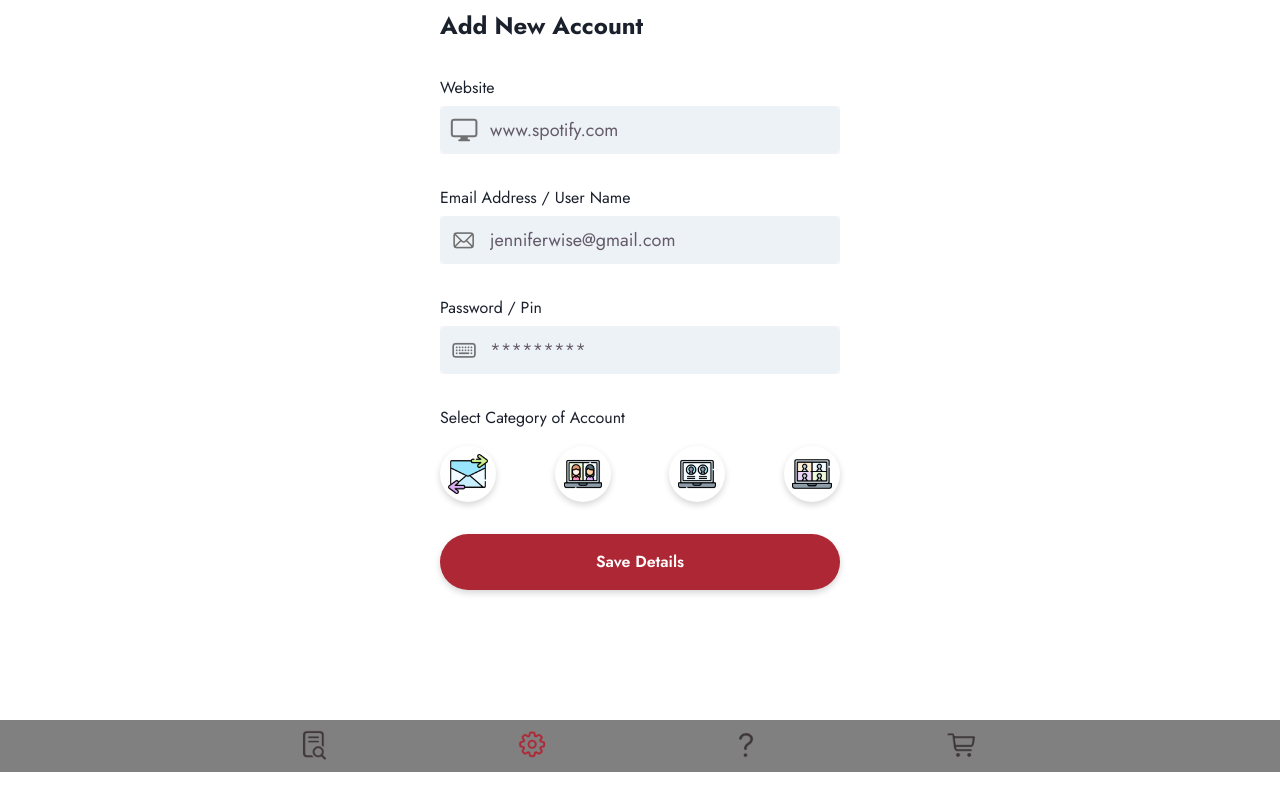
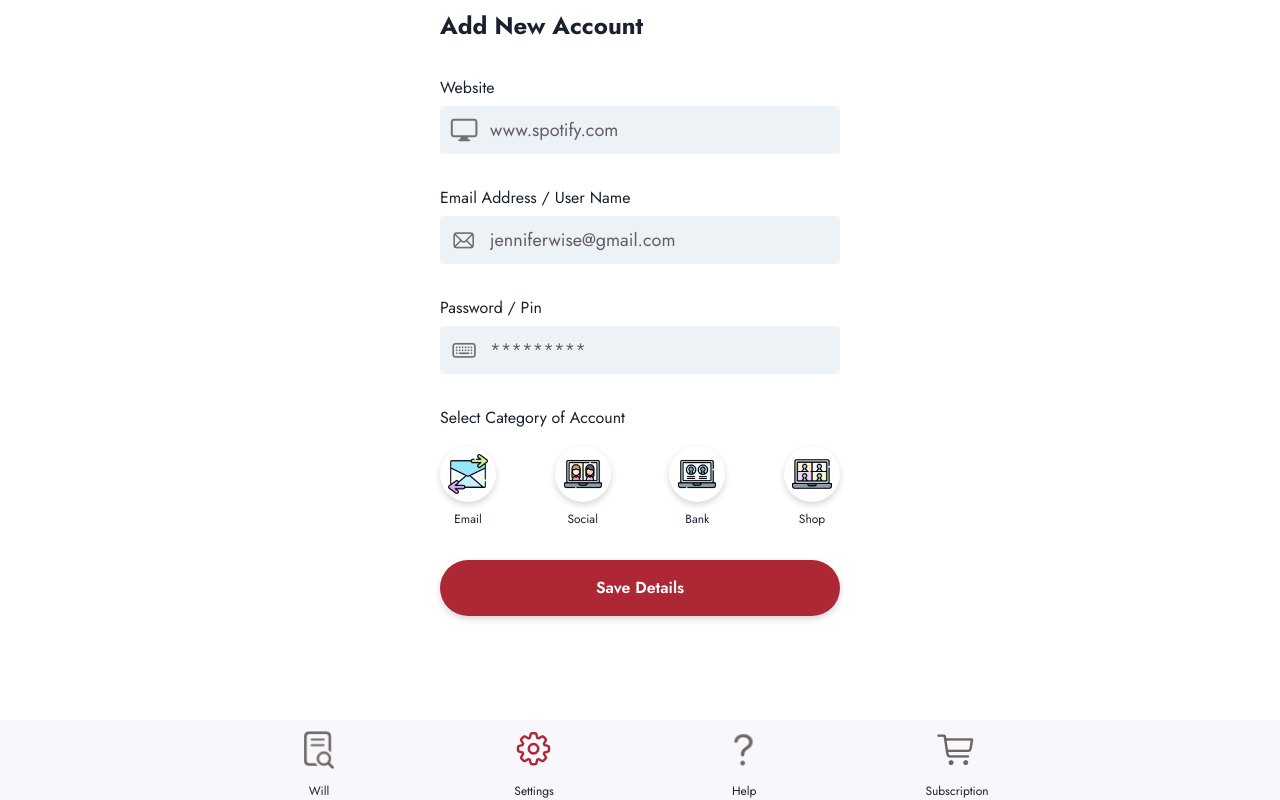
Before and after one commit to alexandravelez-ux-ui/exitpass, a React (Create React App) app: page /createAccount in a window 1280 px wide. Shown: the part 200-1000 px from the top of the page. Before the commit the page ends 972 px from the top, so only its background shows below. Built offline with nearby package versions, Linux system fonts and the light colour scheme.

Commit message:
Einstein rules

```diff
--- a/src/CreateAccount/index.js
+++ b/src/CreateAccount/index.js
@@ -15,6 +15,43 @@ import willURL from './will.png'
 import sunset from './sunset.jpg'
 import sunsetMask from './sunsetMask.svg'
 
+const accountCategories = [
+    {
+        url: mail2URL,
+        name: "Email",
+    },
+    {
+        url: talkURL,
+        name: "Social",
+    },
+    {
+        url: videoURL,
+        name: "Bank",
+    },
+    {
+        url: meetingURL,
+        name: "Shop",
+    }
+]
+
+const footerLabels = [
+    {
+        url: willURL,
+        name: "Will",
+    },
+    {
+        url: settingsURL,
+        name: "Settings",
+    },
+    {
+        url:  helpURL,
+        name: "Help",
+    },
+    {
+        url: subscriptionURL,
+        name: "Subscription",
+    }
+]
 export default function () {
     return (
         <Flex fontFamily="Jost" align="center" direction="column">
@@ -52,19 +89,29 @@ export default function () {
                 <Text mt="32px" fontSize="16px" fontWeight="medium">Select Category of Account</Text>
                 <Flex mt="16px" width="100%" justify="space-between" direction="row">
                     {
-                        [
-                           mail2URL, talkURL, videoURL, meetingURL
-                        ].map(url => <Circle size="56px" bg="white" filter="drop-shadow(0 3px 0.20rem rgba(0, 0, 0, .16))"><Image src={url}/></Circle>)
+                        accountCategories.map(({url, name}) =>
+                            <Flex align="center" direction="column">
+                                <Circle size="56px" bg="white" filter="drop-shadow(0 3px 0.20rem rgba(0, 0, 0, .16))">
+                                    <Image src={url}/>
+                                </Circle>
+                                <Text mt="8px" fontSize="12px" fontWeight="medium">
+                                    {name}
+                                </Text>
+                            </Flex>)
                     }
                 </Flex>
                 <Button mt="32px" color="#fff" _hover={{bg:"#AE2735"}} bg="#AE2735" height="56px" borderRadius="28px" filter="drop-shadow(0 3px 0.20rem rgba(0, 0, 0, .16))">Save Details</Button>
             </Flex>
-            <Flex background="gray" width="100%" align="center" direction="column">
+            <Flex background="#F8F7FB" width="100%" align="center" direction="column">
                 <Flex justify="space-between" minWidth="700px" direction="row">
                     {
-                        [
-                            willURL, settingsURL, helpURL, subscriptionURL
-                        ].map(url => <Image h="32px" margin="10px" src={url}/> )
+                        footerLabels.map(({url, name}) =>
+                            <Flex align="center" direction="column">
+                                <Image h="42px" margin="10px" src={url}/>
+                                <Text fontSize="12px" fontWeight="medium">
+                                    {name}
+                                </Text>
+                            </Flex>)
                     }
                 </Flex>
             </Flex>
```
